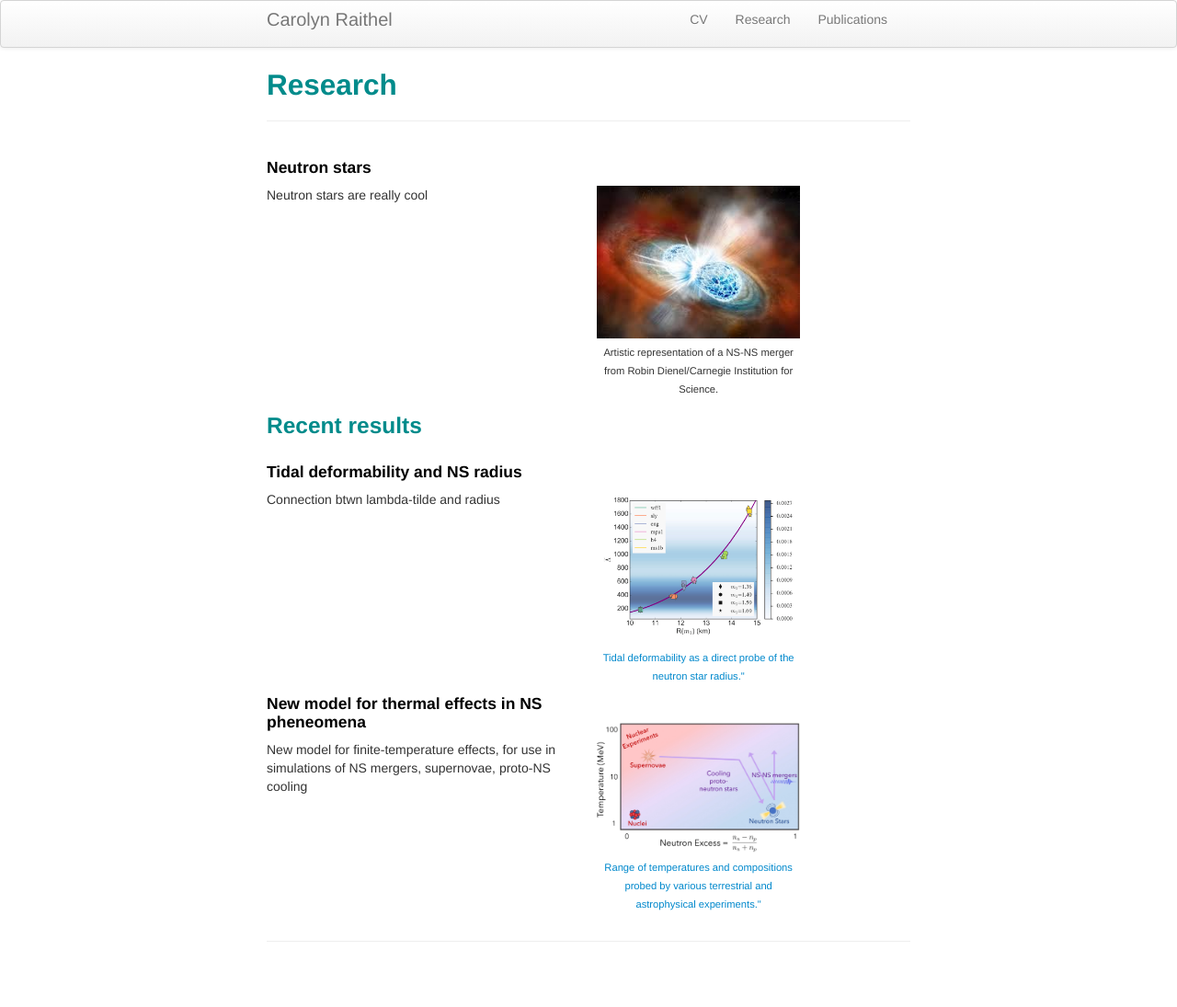
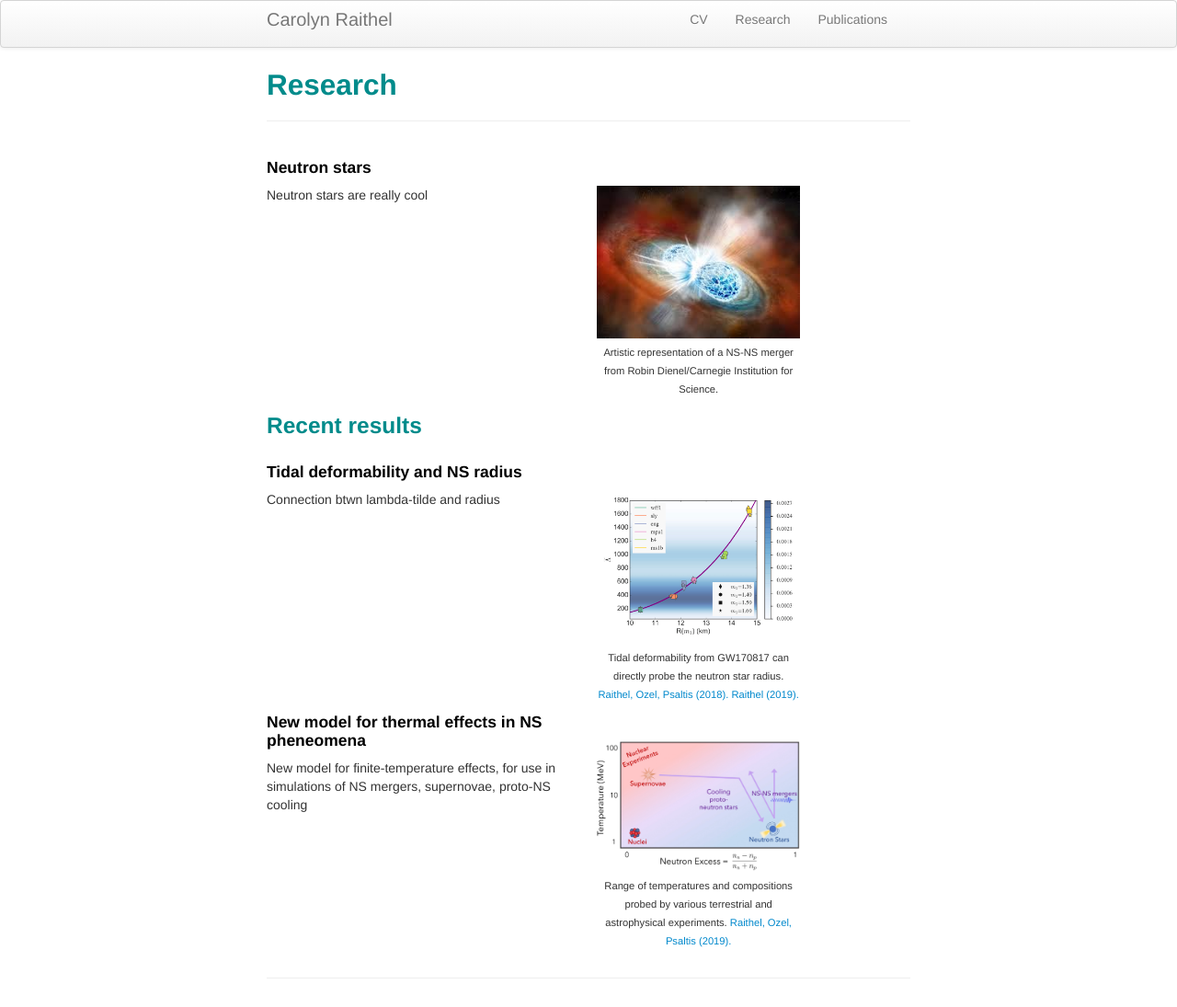
Before and after one commit to craithel/craithel.github.io, a Jekyll site: the page built from pages/research.md, in a window 1280 px wide. Shown: the whole page at 92% size. Built offline with Jekyll 4.4.1, drawn with Linux system fonts in a browser that asks for light colours; before the commit the page ends 1055 px from its top, so only the background shows below that.

Commit message:
updated captions

```diff
--- a/pages/research.md
+++ b/pages/research.md
@@ -45,7 +45,9 @@ description: My research
    <div style="width:image width px; font-size:80%; text-align:center;">
    <img src="../assets/Leff_R_withPDF_overlay.jpg"
 	  style="padding-bottom:0.5em;"/>
-   <a href="https://link.springer.com/article/10.1140%2Fepja%2Fi2019-12759-5">Tidal deformability as a direct probe of the neutron star radius."</a>
+   Tidal deformability from GW170817 can directly probe the neutron star radius.
+   <a href="https://iopscience.iop.org/article/10.3847/2041-8213/aabcbf">Raithel, Ozel, Psaltis (2018).</a>
+   <a href="https://link.springer.com/article/10.1140%2Fepja%2Fi2019-12759-5">Raithel (2019).</a>
    </div>
  </div>
 </div>
@@ -64,7 +66,8 @@ description: My research
    <div style="width:image width px; font-size:80%; text-align:center;">
    <img src="../assets/schematic_T_Yp.jpg"
 	  style="padding-bottom:0.5em;"/>
-   <a href="https://iopscience.iop.org/article/10.3847/1538-4357/ab08ea">Range of temperatures and compositions probed by various terrestrial and astrophysical experiments."</a>
+   Range of temperatures and compositions probed by various terrestrial and astrophysical experiments.
+   <a href="https://iopscience.iop.org/article/10.3847/1538-4357/ab08ea">Raithel, Ozel, Psaltis (2019).</a>
    </div>
  </div>
 </div>
```
